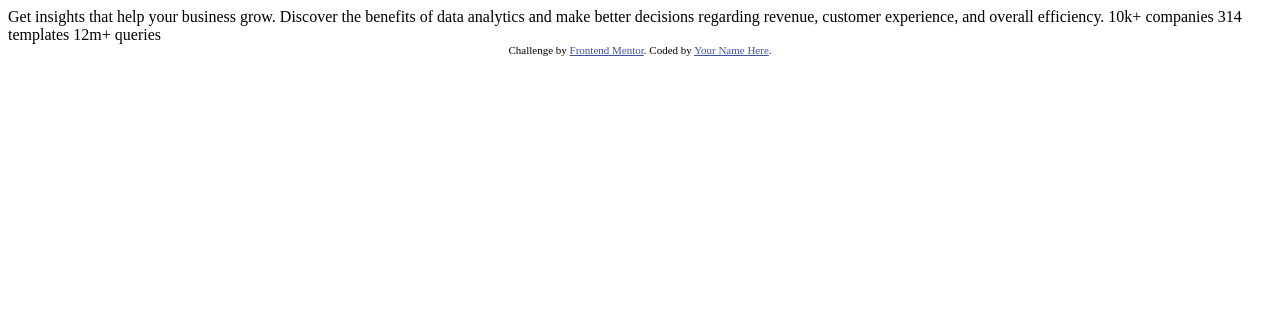
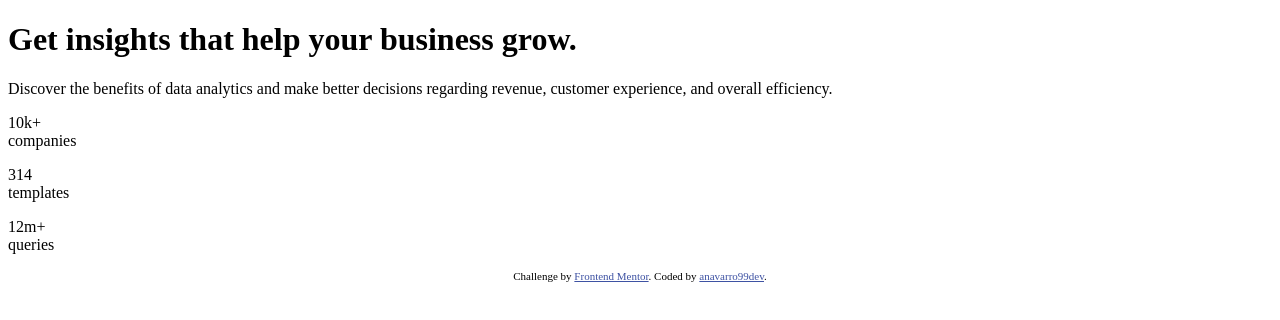
Before and after one commit to anavarro99dev/frontmentor2, a plain HTML site: page index.html in a window 1280 px wide. Drawn offline with Linux system fonts and the light colour scheme.

Commit message:
etiquetas HTML

```diff
--- a/index.html
+++ b/index.html
@@ -10,24 +10,26 @@
 
   <!-- Feel free to remove these styles or customise in your own stylesheet 👍 -->
   <style>
-    .attribution { font-size: 11px; text-align: center; }
+    .attribution { font-size: 11px; text-align: center;}
     .attribution a { color: hsl(228, 45%, 44%); }
   </style>
 </head>
 <body>
 
-  Get insights that help your business grow.
+  <h1>Get insights that help your business grow.</h1>
 
-  Discover the benefits of data analytics and make better decisions regarding revenue, customer
-  experience, and overall efficiency.
+  <p>
+    Discover the benefits of data analytics and make better decisions regarding revenue, customer
+    experience, and overall efficiency.
+  </p>
 
-  10k+ companies
-  314 templates
-  12m+ queries
+  <p>10k+ <br> companies</p>
+  <p>314 <br> templates</p>
+  <p>12m+ <br> queries</p>
 
   <div class="attribution">
     Challenge by <a href="https://www.frontendmentor.io?ref=challenge" target="_blank">Frontend Mentor</a>.
-    Coded by <a href="#">Your Name Here</a>.
+    Coded by <a href="#">anavarro99dev</a>.
   </div>
 </body>
 </html>
```
Also changed, not shown: estilos.scss (+7 -0 lines).
